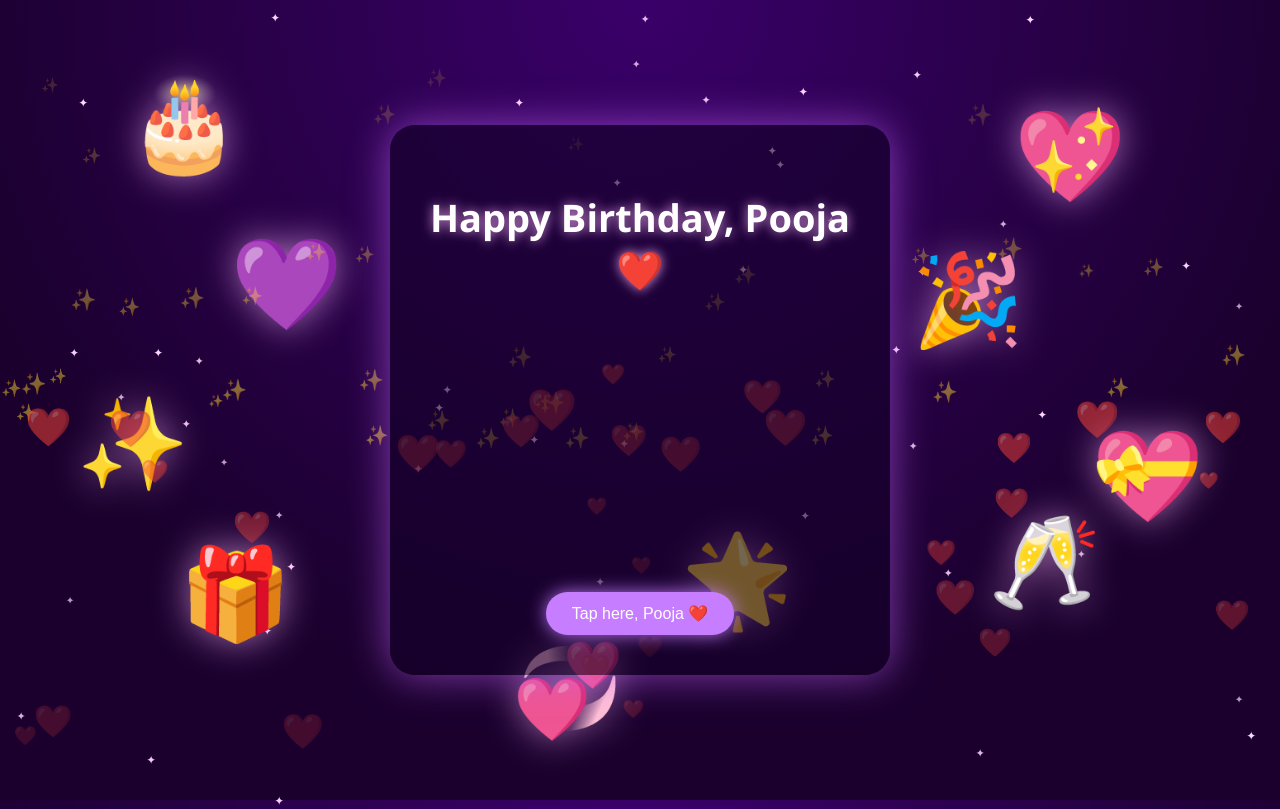
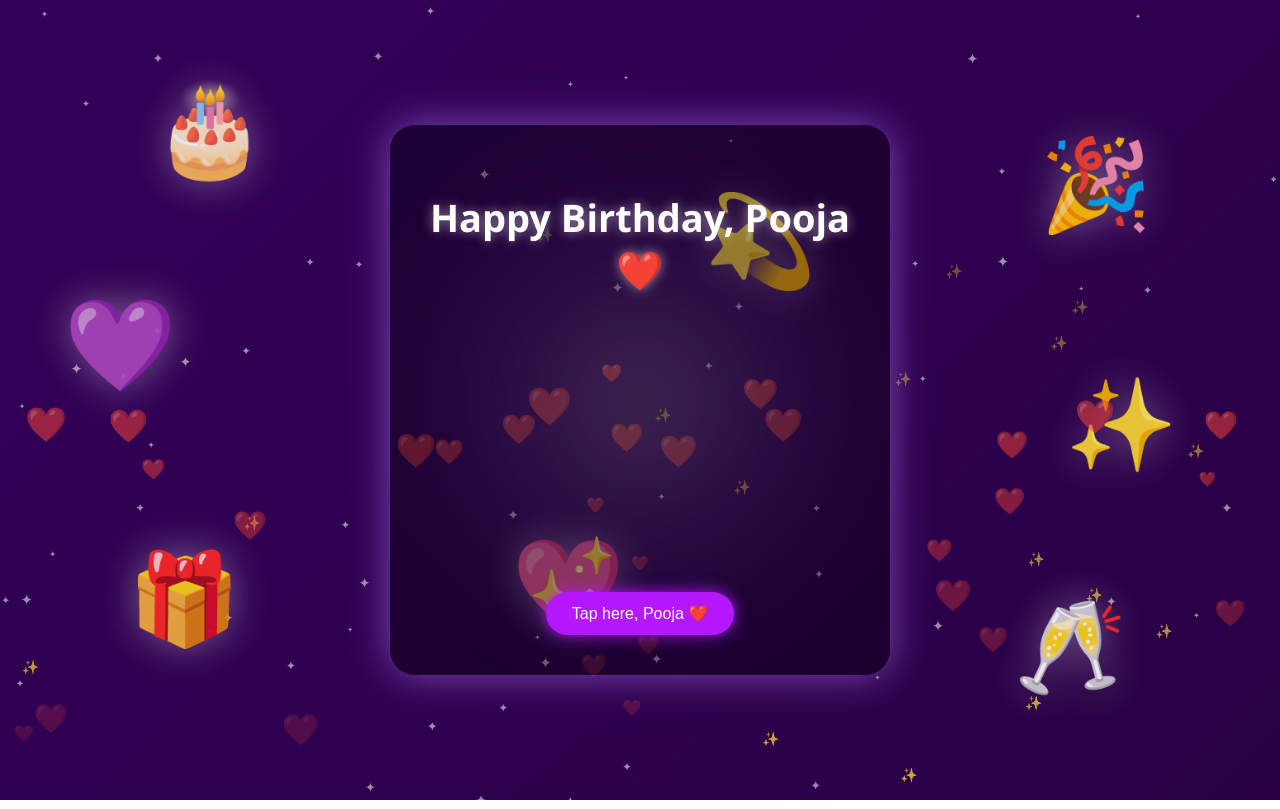
Before and after one commit to Rudra2222007/Happy-Birthday-Pooja-, a plain HTML site: page index.html in a window 1280 px wide. Drawn offline with Linux system fonts and the light colour scheme.

Commit message:
Update index.html

```diff
--- a/index.html
+++ b/index.html
@@ -5,6 +5,7 @@
 <title>Happy Birthday Pooja ❤️</title>
 
 <style>
+/* ===== Base ===== */
 body {
     margin: 0;
     height: 100vh;
@@ -14,72 +15,103 @@ body {
     align-items: center;
     font-family: 'Segoe UI', sans-serif;
     color: white;
-    background: radial-gradient(circle at top, #3a006a, #1b002e 70%);
 }
 
-/* 🌌 Twinkling star background */
+/* ===== Animated Violet Background ===== */
+.background {
+    position: fixed;
+    inset: 0;
+    background: linear-gradient(
+        -45deg,
+        #1a002b,
+        #2d004d,
+        #3b0066,
+        #24003d
+    );
+    background-size: 400% 400%;
+    animation: bgMove 20s ease infinite;
+    z-index: -5;
+}
+
+@keyframes bgMove {
+    0% { background-position: 0% 50%; }
+    50% { background-position: 100% 50%; }
+    100% { background-position: 0% 50%; }
+}
+
+/* ===== Stars ===== */
 .star {
-    position: absolute;
-    color: #ffd6ff;
-    font-size: 10px;
-    opacity: 0.8;
+    position: fixed;
+    color: #fff;
+    opacity: 0.6;
     animation: twinkle 3s infinite alternate;
-    z-index: 0;
+    z-index: -4;
 }
 
 @keyframes twinkle {
-    from { opacity: 0.3; transform: scale(0.8); }
-    to { opacity: 1; transform: scale(1.2); }
+    from { opacity: 0.2; }
+    to { opacity: 0.8; }
 }
 
-/* ✨ Rising sparkles */
+/* ===== Rising Sparkles ===== */
 .sparkle {
-    position: absolute;
+    position: fixed;
     bottom: -20px;
-    color: #ffd6ff;
-    font-size: 16px;
-    animation: riseSparkle linear infinite;
-    opacity: 0.9;
-    z-index: 1;
+    color: gold;
+    font-size: 14px;
+    animation: rise 8s linear infinite;
+    opacity: 0.8;
+    z-index: -3;
 }
 
-@keyframes riseSparkle {
+@keyframes rise {
     to {
-        transform: translateY(-110vh);
+        transform: translateY(-120vh);
         opacity: 0;
     }
 }
 
-/* 💜 Giant floating emojis */
-.float-emoji {
-    position: absolute;
-    font-size: 90px;
-    animation: floatEmoji 6s ease-in-out infinite;
-    filter: drop-shadow(0 0 18px rgba(255,182,255,0.6));
-    z-index: 1;
+/* ===== Giant Still Emojis ===== */
+.big-emoji {
+    position: fixed;
+    font-size: 90px; /* ~15x */
+    opacity: 0.9;
+    filter: drop-shadow(0 0 20px rgba(255,255,255,0.4));
+    z-index: -2;
 }
 
-@keyframes floatEmoji {
-    0% { transform: translateY(0); }
-    50% { transform: translateY(-20px); }
-    100% { transform: translateY(0); }
+/* ===== Moon Glow Behind Card ===== */
+.moon-glow {
+    position: absolute;
+    width: 520px;
+    height: 520px;
+    background: radial-gradient(
+        circle,
+        rgba(255,255,255,0.25),
+        rgba(180,120,255,0.15),
+        transparent 70%
+    );
+    border-radius: 50%;
+    filter: blur(40px);
+    z-index: 0;
 }
 
-/* 🎂 Card */
+/* ===== Card ===== */
 .card {
-    background: rgba(20, 0, 40, 0.6);
+    position: relative;
+    background: rgba(0, 0, 0, 0.35);
     padding: 40px;
     border-radius: 25px;
     text-align: center;
     max-width: 420px;
-    box-shadow: 0 0 40px rgba(200,100,255,0.6);
+    box-shadow: 0 0 40px rgba(180,120,255,0.6);
     animation: fadeIn 2s ease;
-    z-index: 5;
+    z-index: 2;
 }
 
 h1 {
     font-size: 38px;
-    text-shadow: 0 0 12px rgba(255,182,255,0.8);
+    text-shadow: 0 0 12px rgba(255,255,255,0.5);
 }
 
 #text {
@@ -87,7 +119,6 @@ h1 {
     line-height: 1.7;
     min-height: 240px;
     white-space: pre-line;
-    text-shadow: 0 0 10px rgba(255,182,255,0.6);
 }
 
 .signature {
@@ -105,28 +136,29 @@ button {
     border: none;
     border-radius: 30px;
     cursor: pointer;
-    background: #c77dff;
+    background: #b517ff;
     color: white;
-    box-shadow: 0 0 18px rgba(199,125,255,0.9);
+    box-shadow: 0 0 15px rgba(181,23,255,0.9);
 }
 
+/* ===== Animations ===== */
 @keyframes fadeIn {
     from { opacity: 0; transform: translateY(30px); }
     to { opacity: 1; transform: translateY(0); }
 }
 
 @keyframes glowPulse {
-    0% { text-shadow: 0 0 8px #ffd6ff; }
+    0% { text-shadow: 0 0 8px #ffb3ff; }
     50% { text-shadow: 0 0 18px #ffffff; }
-    100% { text-shadow: 0 0 8px #ffd6ff; }
+    100% { text-shadow: 0 0 8px #ffb3ff; }
 }
 
-/* ❤️ Falling hearts */
+/* ===== Falling Hearts ===== */
 .heart-fall {
-    position: absolute;
+    position: fixed;
     top: -10px;
     animation: fall linear infinite;
-    z-index: 2;
+    z-index: -1;
 }
 
 @keyframes fall {
@@ -135,24 +167,40 @@ button {
         opacity: 0;
     }
 }
+
+/* ===== Confetti ===== */
+.confetti {
+    position: fixed;
+    top: -10px;
+    animation: confettiFall 3s linear forwards;
+    font-size: 18px;
+}
+
+@keyframes confettiFall {
+    to {
+        transform: translateY(110vh) rotate(360deg);
+        opacity: 0;
+    }
+}
 </style>
 </head>
 
 <body>
 
-<!-- 💜 GIANT STILL EMOJIS (white circle areas + extras) -->
-<div class="float-emoji" style="top:8%; left:10%">🎂</div>
-<div class="float-emoji" style="top:12%; right:12%">💖</div>
-<div class="float-emoji" style="top:28%; left:18%">💜</div>
-<div class="float-emoji" style="top:30%; right:20%">🎉</div>
-<div class="float-emoji" style="top:48%; left:6%">✨</div>
-<div class="float-emoji" style="top:52%; right:6%">💝</div>
-<div class="float-emoji" style="bottom:18%; left:14%">🎁</div>
-<div class="float-emoji" style="bottom:22%; right:14%">🥂</div>
-<div class="float-emoji" style="bottom:6%; left:40%">💞</div>
-<div class="float-emoji" style="top:65%; right:38%">🌟</div>
+<div class="background"></div>
 
-<!-- 🎂 CARD -->
+<!-- Giant Emojis (placed near your white circles) -->
+<div class="big-emoji" style="top:8%; left:12%">🎂</div>
+<div class="big-emoji" style="top:15%; right:10%">🎉</div>
+<div class="big-emoji" style="top:35%; left:5%">💜</div>
+<div class="big-emoji" style="top:45%; right:8%">✨</div>
+<div class="big-emoji" style="bottom:18%; left:10%">🎁</div>
+<div class="big-emoji" style="bottom:12%; right:12%">🥂</div>
+<div class="big-emoji" style="top:65%; left:40%">💖</div>
+<div class="big-emoji" style="top:22%; left:55%">💫</div>
+
+<div class="moon-glow"></div>
+
 <div class="card">
     <h1>Happy Birthday, Pooja ❤️</h1>
     <div id="text"></div>
@@ -165,6 +213,7 @@ button {
 </div>
 
 <script>
+/* ===== Text ===== */
 const message = `If time could pause, it would stop with you,
 In moments soft, in skies of blue.
 
@@ -187,7 +236,9 @@ function typeText() {
     if (i < message.length) {
         textDiv.innerHTML += message.charAt(i++);
         setTimeout(typeText, 45);
-    } else typeSignature();
+    } else {
+        typeSignature();
+    }
 }
 
 function typeSignature() {
@@ -201,46 +252,59 @@ function startSurprise() {
     typeText();
     song.volume = 0;
     song.play();
+
     let v = 0;
     const fade = setInterval(() => {
-        if (v < 0.85) { v += 0.05; song.volume = v; }
-        else clearInterval(fade);
+        if (v < 0.85) {
+            v += 0.05;
+            song.volume = v;
+        } else clearInterval(fade);
     }, 300);
+
     document.getElementById("startBtn").style.display = "none";
+
+    // Confetti burst
+    for (let i = 0; i < 40; i++) {
+        let c = document.createElement("div");
+        c.className = "confetti";
+        c.innerHTML = ["🎉","✨","💜","💖"][Math.floor(Math.random()*4)];
+        c.style.left = Math.random() * 100 + "vw";
+        document.body.appendChild(c);
+        setTimeout(() => c.remove(), 3000);
+    }
 }
 
-/* ❤️ Falling hearts */
+/* Falling hearts */
 for (let k = 0; k < 30; k++) {
     let h = document.createElement("div");
     h.className = "heart-fall";
     h.innerHTML = "❤️";
     h.style.left = Math.random() * 100 + "vw";
     h.style.animationDuration = (6 + Math.random() * 6) + "s";
-    h.style.fontSize = (16 + Math.random() * 26) + "px";
+    h.style.fontSize = (14 + Math.random() * 24) + "px";
     document.body.appendChild(h);
 }
 
-/* ✨ Rising sparkles */
-for (let s = 0; s < 40; s++) {
+/* Stars */
+for (let s = 0; s < 60; s++) {
+    let star = document.createElement("div");
+    star.className = "star";
+    star.innerHTML = "✦";
+    star.style.left = Math.random() * 100 + "vw";
+    star.style.top = Math.random() * 100 + "vh";
+    star.style.fontSize = (6 + Math.random() * 10) + "px";
+    document.body.appendChild(star);
+}
+
+/* Rising sparkles */
+setInterval(() => {
     let sp = document.createElement("div");
     sp.className = "sparkle";
     sp.innerHTML = "✨";
     sp.style.left = Math.random() * 100 + "vw";
-    sp.style.animationDuration = (6 + Math.random() * 6) + "s";
-    sp.style.fontSize = (12 + Math.random() * 10) + "px";
     document.body.appendChild(sp);
-}
-
-/* 🌌 Stars */
-for (let t = 0; t < 50; t++) {
-    let st = document.createElement("div");
-    st.className = "star";
-    st.innerHTML = "✦";
-    st.style.top = Math.random() * 100 + "vh";
-    st.style.left = Math.random() * 100 + "vw";
-    st.style.animationDelay = Math.random() * 3 + "s";
-    document.body.appendChild(st);
-}
+    setTimeout(() => sp.remove(), 8000);
+}, 300);
 </script>
 
 </body>
```
